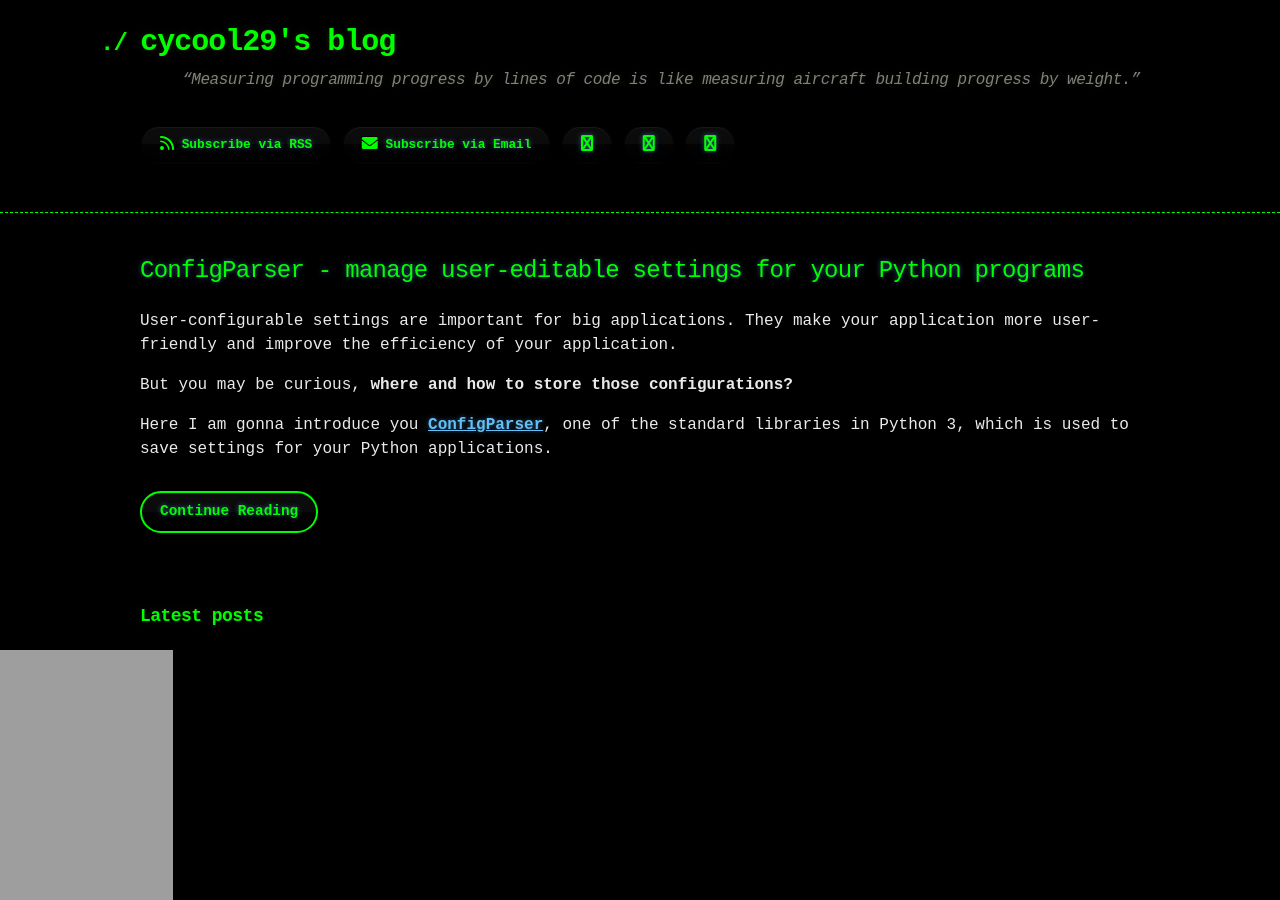
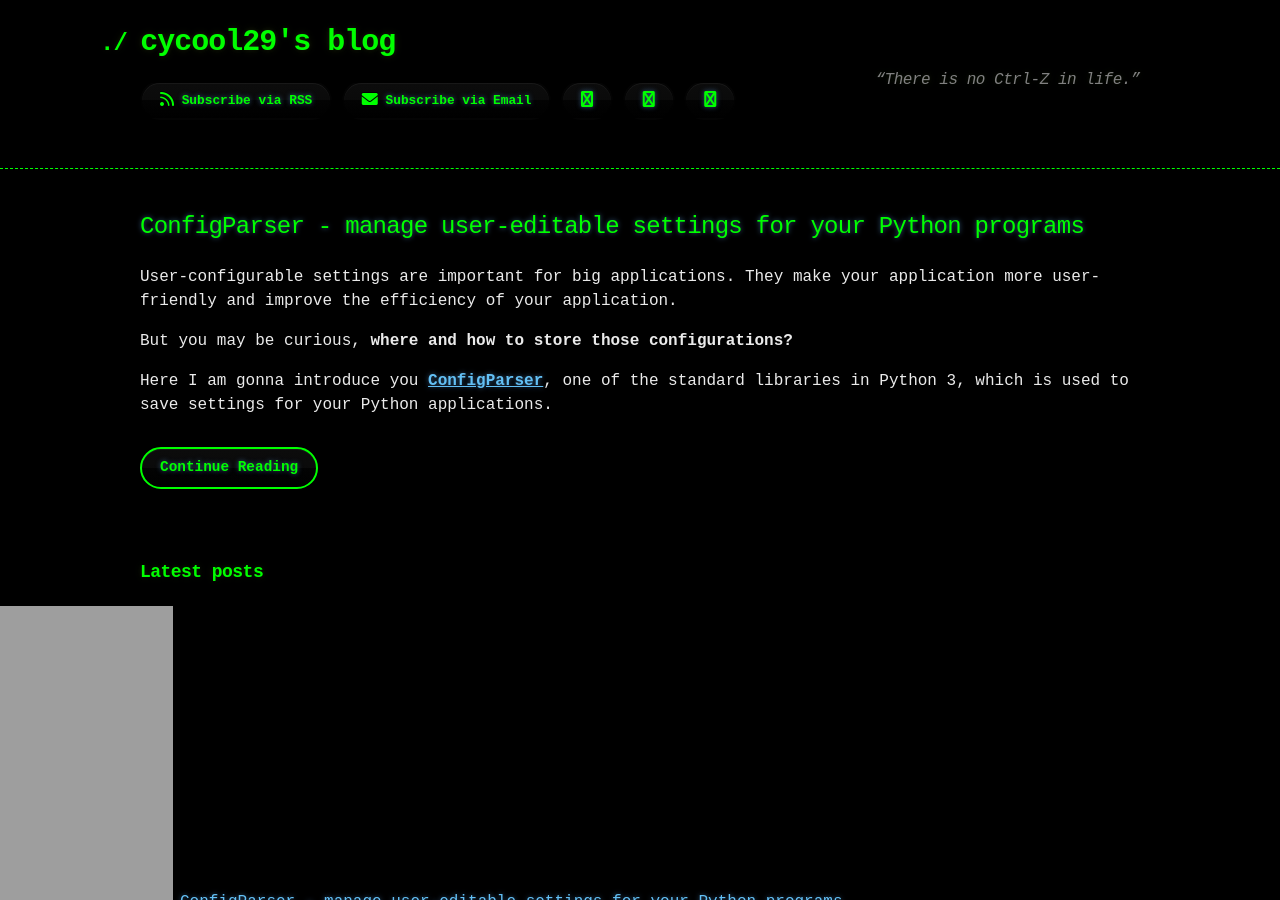
Before and after one commit to cycool29/cycool29.github.io, a Jekyll site: the page built from index.md, in a window 1280 px wide and 900 px high. Built offline with Jekyll 4.4.1, drawn with Linux system fonts in a browser that asks for light colours; a style sheet for code colours, icons or effects is not loaded.

Commit message:
Update quotes

```diff
--- a/_config.yml
+++ b/_config.yml
@@ -1,5 +1,5 @@
 title: cycool29's blog
-description: "“Measuring programming progress by lines of code is like measuring aircraft building progress by weight.” "
+description: "“There is no Ctrl-Z in life.” "
 bio: A high school student. Intermediate in Python, Git, Bash. Learning JavaScript. He/Him. "
 author: cycool29
 url: https://cycool29.github.io
```
